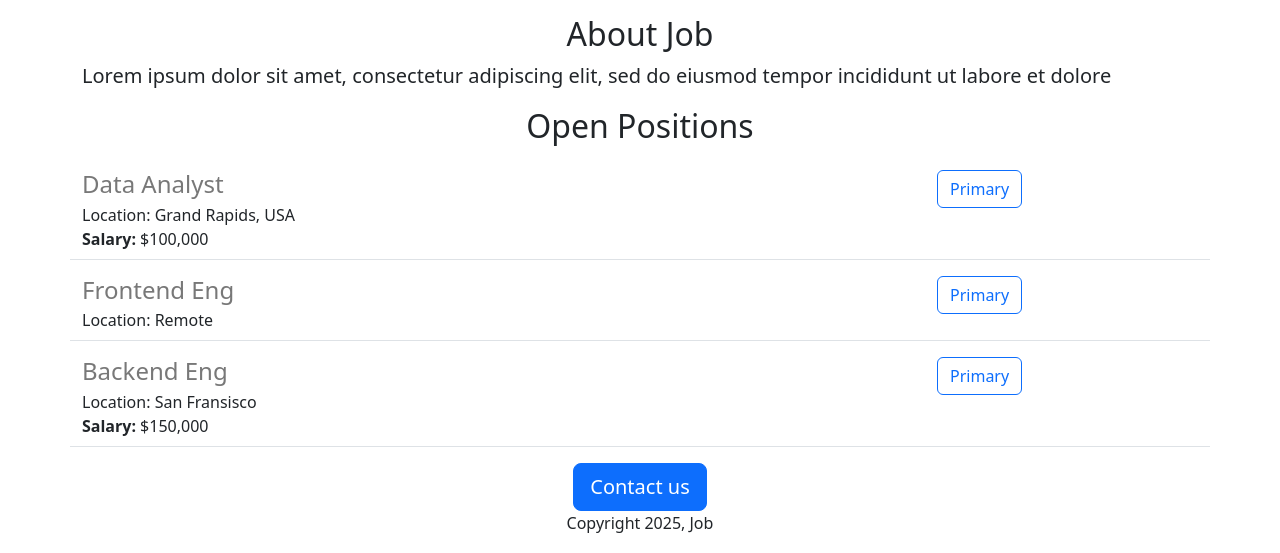
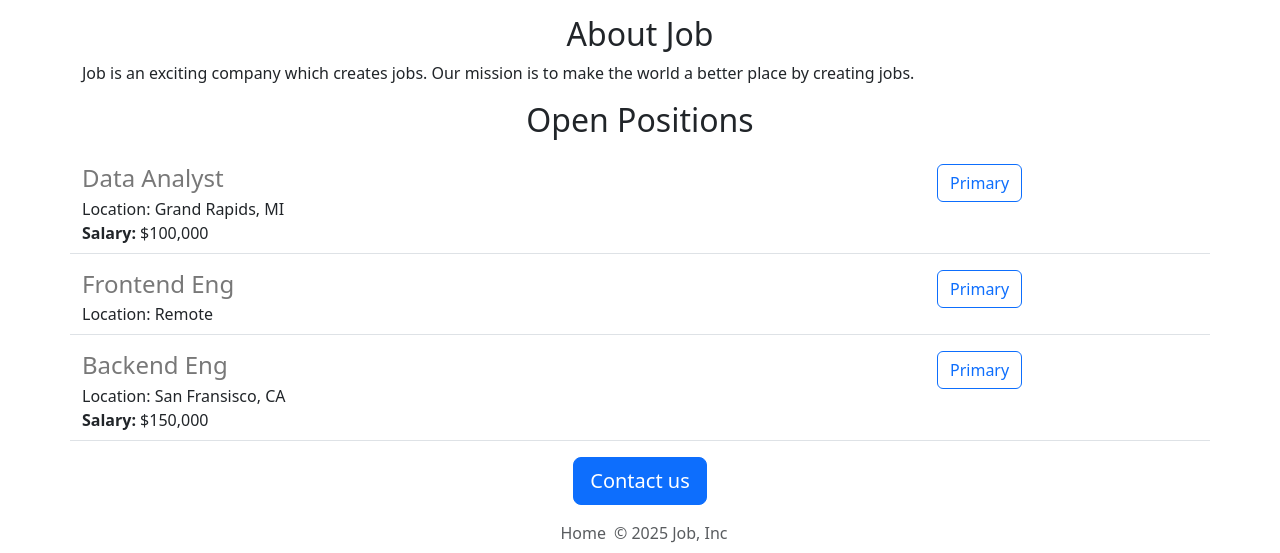
Before and after one commit to sidpkul21/careers-website, a Flask app: page / in a window 1280 px wide. Shown: the part 441-994 px from the top of the page. Run offline with Flask 3, Linux system fonts and the light colour scheme.

Commit message:
frontend complete

```diff
--- a/app.py
+++ b/app.py
@@ -5,7 +5,7 @@ JOBS = [
   {
     'id': 1,
     'title': 'Data Analyst',
-    'location': 'Grand Rapids, USA',
+    'location': 'Grand Rapids, MI',
     'salary': '$100,000'
   },
   {
@@ -16,7 +16,7 @@ JOBS = [
   {
     'id': 3,
     'title': 'Backend Eng',
-    'location': 'San Fransisco',
+    'location': 'San Fransisco, CA',
     'salary': '$150,000'
   }
 ]
--- /dev/null
+++ b/templates/footer.html
@@ -0,0 +1,6 @@
+<ul class="nav justify-content-center mt-2">
+  <li class="nav-item"><a href="#" class="nav-link px-2 text-muted">Home</a></li>
+  <div class="text-muted mt-2 text-center" >
+    © 2025 Job, Inc
+  </div>
+</footer>
--- a/templates/home.html
+++ b/templates/home.html
@@ -15,12 +15,13 @@
     </style>
   </head>
     <body>
+     {% include 'nav.html' %}
      <div class = "container">
         <h1 class = "text-center mt-2 mb-4">Job Careers</h1>
         <img src=static/home.jpg class="img-fluid" id = "banner">
         <h2 class = "text-center">About Job</h2>
-        <p class = "lead">
-          Lorem ipsum dolor sit amet, consectetur adipiscing elit, sed do eiusmod tempor incididunt ut labore et dolore
+        <p class = "text-dark fs-6">
+          Job is an exciting company which creates jobs. Our mission is to make the world a better place by creating jobs.
         </p>
         <h2 class = "text-center mt-2 mb-4">Open Positions</h2>
         <p class = "text-center">
@@ -29,9 +30,9 @@
           {% endfor %}
         </p>
         <div class = "text-center">
-          <button class="btn btn-primary btn-lg">Contact us</button>
-            <p>Copyright 2025, Job</p>
+          <a href="mailto:sidpkul21@gmail.com?subject=Love%20Thy%20Website&body=Simple%20project%20to%20get%20started%20with%20web%20dev" class="btn btn-primary btn-lg">Contact us</a>
         </div>
       </div>
+      {% include 'footer.html' %}
     </body>
 </html>
--- /dev/null
+++ b/templates/nav.html
@@ -0,0 +1,12 @@
+<nav class="navbar bg-light fixed-top">
+  <div class="container-fluid">
+    <a class="navbar-brand" href="#">
+      <img src= static/logo.svg
+           alt=""
+           width="30"
+           height="24"
+           class="d-inline-block align-text-top">
+      Job Careers
+    </a>
+  </div>
+</nav>
```
Also changed, not shown: static/logo.svg (added).
